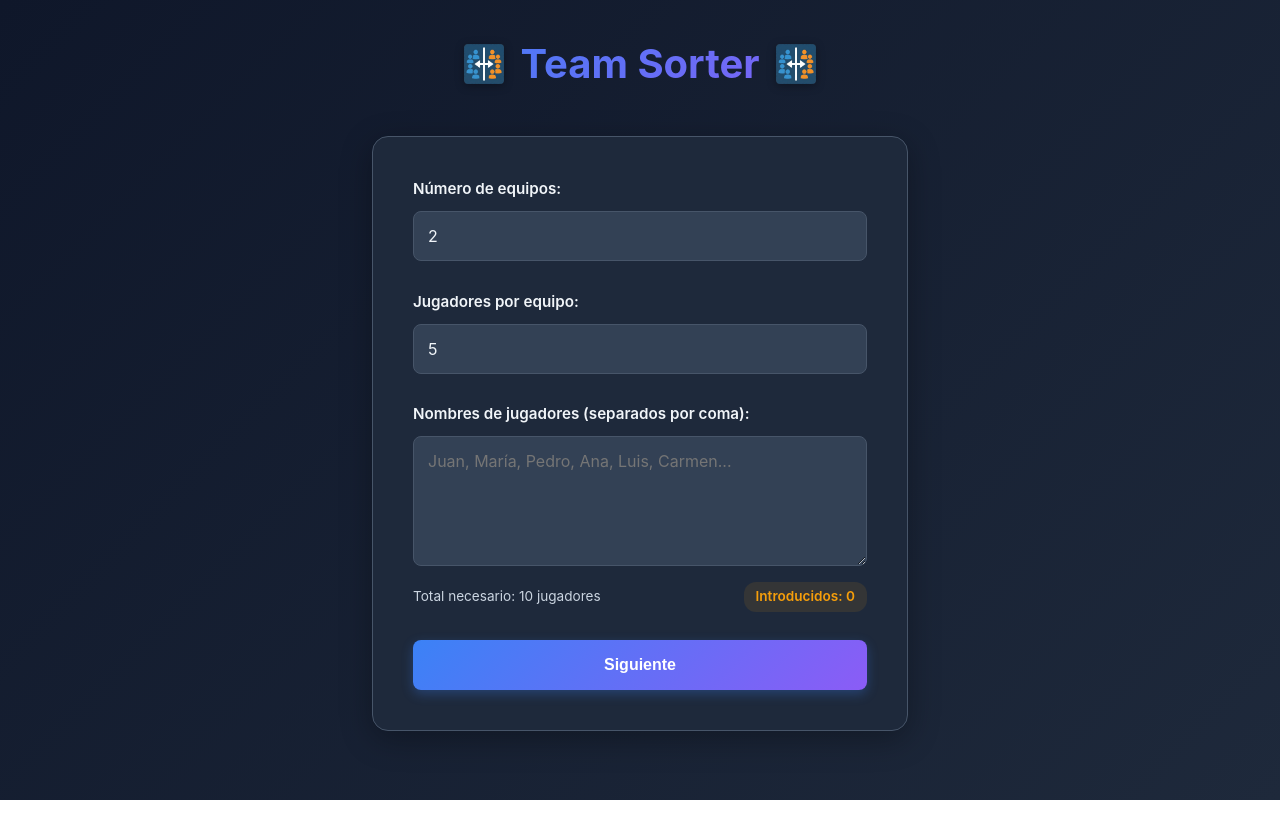
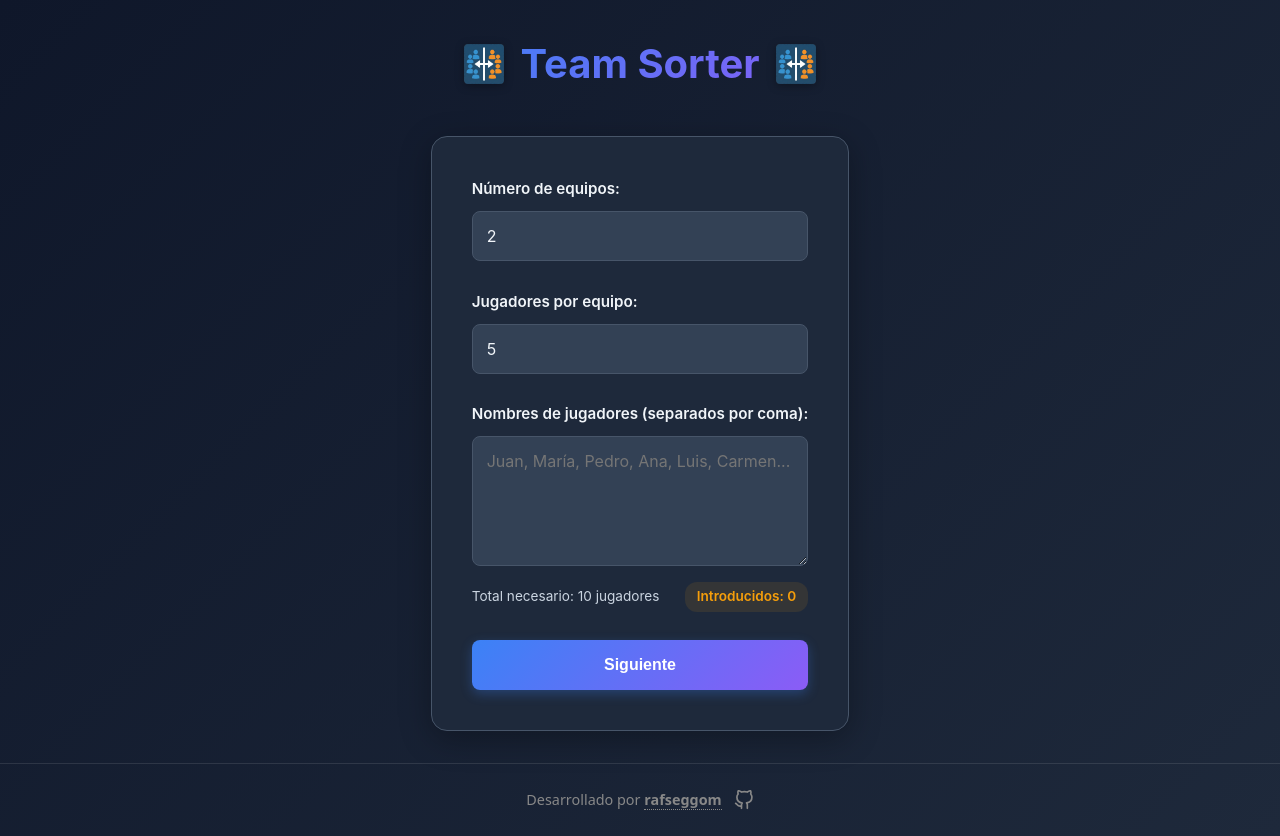
Before and after one commit to rafseggom/team-sorter, a React (Vite) app: page / in a window 1280 px wide. Before the commit the page ends 800 px from the top, so only its background shows below. Built offline with nearby package versions, Linux system fonts and the light colour scheme.

Commit message:
feat: added footer

```diff
--- a/src/App.css
+++ b/src/App.css
@@ -1,7 +1,59 @@
 .app {
   min-height: 100vh;
+  display: flex;
+  flex-direction: column;
+}
+
+.content-wrap {
+  flex: 1;
+  display: flex;
+  flex-direction: column;
+  align-items: center;
+  justify-content: center;
+  width: 100%;
 }
 
 * {
   box-sizing: border-box;
 }
+
+.footer {
+  padding: 1.5rem;
+  margin-top: auto; /* Truco para empujarlo al fondo si sobra espacio */
+  display: flex;
+  justify-content: center;
+  align-items: center;
+  gap: 12px;
+  color: #888; /* Gris suave elegante */
+  font-size: 0.9rem;
+  font-family: system-ui, -apple-system, sans-serif;
+  border-top: 1px solid rgba(255, 255, 255, 0.1); /* Línea sutil separadora */
+}
+
+.footer p {
+  margin: 0;
+}
+
+.author-link {
+  color: inherit;
+  font-weight: 600;
+  text-decoration: none;
+  border-bottom: 1px dotted currentColor;
+  transition: color 0.2s;
+}
+
+.author-link:hover {
+  color: #646cff; /* El color acento de Vite/React por defecto */
+}
+
+.github-icon {
+  color: inherit;
+  display: flex;
+  align-items: center;
+  transition: transform 0.2s, color 0.2s;
+}
+
+.github-icon:hover {
+  color: #fff; /* Se ilumina al pasar el ratón */
+  transform: scale(1.1);
+}
--- a/src/App.jsx
+++ b/src/App.jsx
@@ -46,6 +46,7 @@
 
   return (
     <div className="app">
+      <div className="content-wrap">
         {step === 1 && <InitialConfig onNext={handleInitialConfig} />}
         {step === 2 && <RatingConfig config={config} onNext={handleRatingConfig} />}
         {step === 3 && (
@@ -56,6 +57,32 @@
           />
         )}
       </div>
+
+      <footer className="footer">
+        <p>
+          Desarrollado por{' '}
+          <a
+            href="https://github.com/rafseggom"
+            target="_blank"
+            rel="noopener noreferrer"
+            className="author-link"
+          >
+            rafseggom
+          </a>
+        </p>
+        <a
+          href="https://github.com/rafseggom/team-sorter"
+          target="_blank"
+          rel="noopener noreferrer"
+          className="github-icon"
+          aria-label="Ver código en GitHub"
+        >
+          <svg xmlns="http://www.w3.org/2000/svg" width="20" height="20" viewBox="0 0 24 24" fill="none" stroke="currentColor" strokeWidth="2" strokeLinecap="round" strokeLinejoin="round">
+            <path d="M9 19c-5 1.5-5-2.5-7-3m14 6v-3.87a3.37 3.37 0 0 0-.94-2.61c3.14-.35 6.44-1.54 6.44-7A5.44 5.44 0 0 0 20 4.77 5.07 5.07 0 0 0 19.91 1S18.73.65 16 2.48a13.38 13.38 0 0 0-7 0C6.27.65 5.09 1 5.09 1A5.07 5.07 0 0 0 5 4.77a5.44 5.44 0 0 0-1.5 3.78c0 5.42 3.3 6.61 6.44 7A3.37 3.37 0 0 0 9 18.13V22"></path>
+          </svg>
+        </a>
+      </footer>
+    </div>
   );
 }
 
```
Lines whose indentation alone changed are shown as unchanged.
